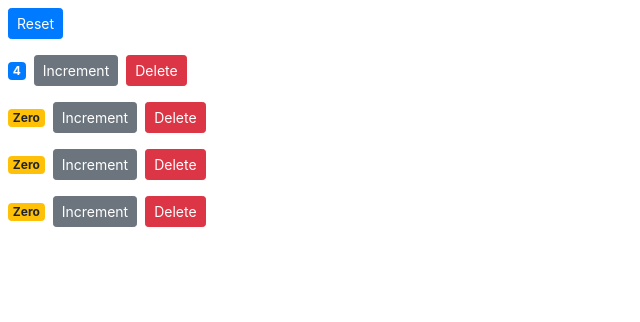
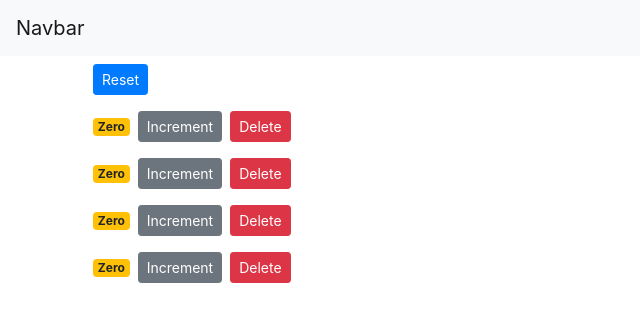
Before and after one commit to kofi-py/counter-app, a React (Create React App) app: page / in a window 1280 px wide. Shown: the top 322 px of the page, without its empty margins (0-640 px from the left). Built offline with nearby package versions, Linux system fonts and the light colour scheme.

Commit message:
Bulid NavBar component.

```diff
--- a/src/App.js
+++ b/src/App.js
@@ -1,25 +1,18 @@
-import logo from './logo.svg';
+import NavBar from './components/navbar';
+import Counters from './components/counters'
 import './App.css';
+import React from 'react';
 
 function App() {
   return (
-    <div className="App">
-      <header className="App-header">
-        <img src={logo} className="App-logo" alt="logo" />
-        <p>
-          Edit <code>src/App.js</code> and save to reload.
-        </p>
-        <a
-          className="App-link"
-          href="https://reactjs.org"
-          target="_blank"
-          rel="noopener noreferrer"
-        >
-          Learn React
-        </a>
-      </header>
-    </div>
+    <React.Fragment>
+      <NavBar />
+    <main className="container">
+      <Counters />
+    </main>
+    </React.Fragment>
   );
+
 }
 
 export default App;
--- a/src/components/counters.jsx
+++ b/src/components/counters.jsx
@@ -4,7 +4,7 @@
 class Counters extends Component {
     state = {
         counters: [
-            { id: 1, value: 4 },
+            { id: 1, value: 0 },
             { id: 2, value: 0 },
             { id: 3, value: 0 },
             { id: 4, value: 0 }
--- /dev/null
+++ b/src/components/navbar.jsx
@@ -0,0 +1,13 @@
+import React, { Component } from 'react';
+
+class NavBar extends Component {
+    render() {
+        return (
+        <nav className="navbar navbar-light bg-light">
+        <a className="navbar-brand" href="#">Navbar</a>
+      </nav>
+      );
+    }
+}
+
+export default NavBar;
--- a/src/index.js
+++ b/src/index.js
@@ -4,11 +4,11 @@
 import App from './App';
 import reportWebVitals from './reportWebVitals';
 import 'bootstrap/dist/css/bootstrap.css';
-import Counters from './components/counters'
+
 
 ReactDOM.render(
   <React.StrictMode>
-    <Counters />
+    <App />
   </React.StrictMode>,
   document.getElementById('root')
 );
```
